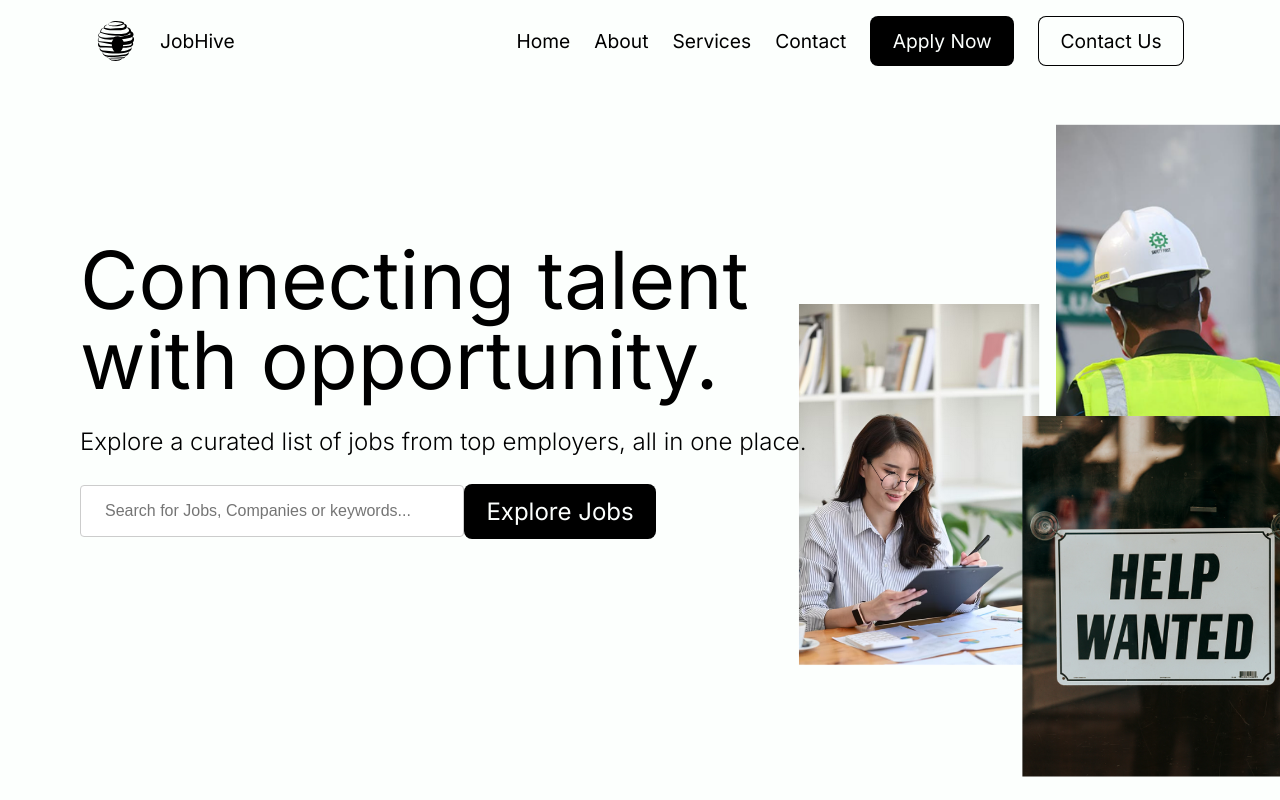
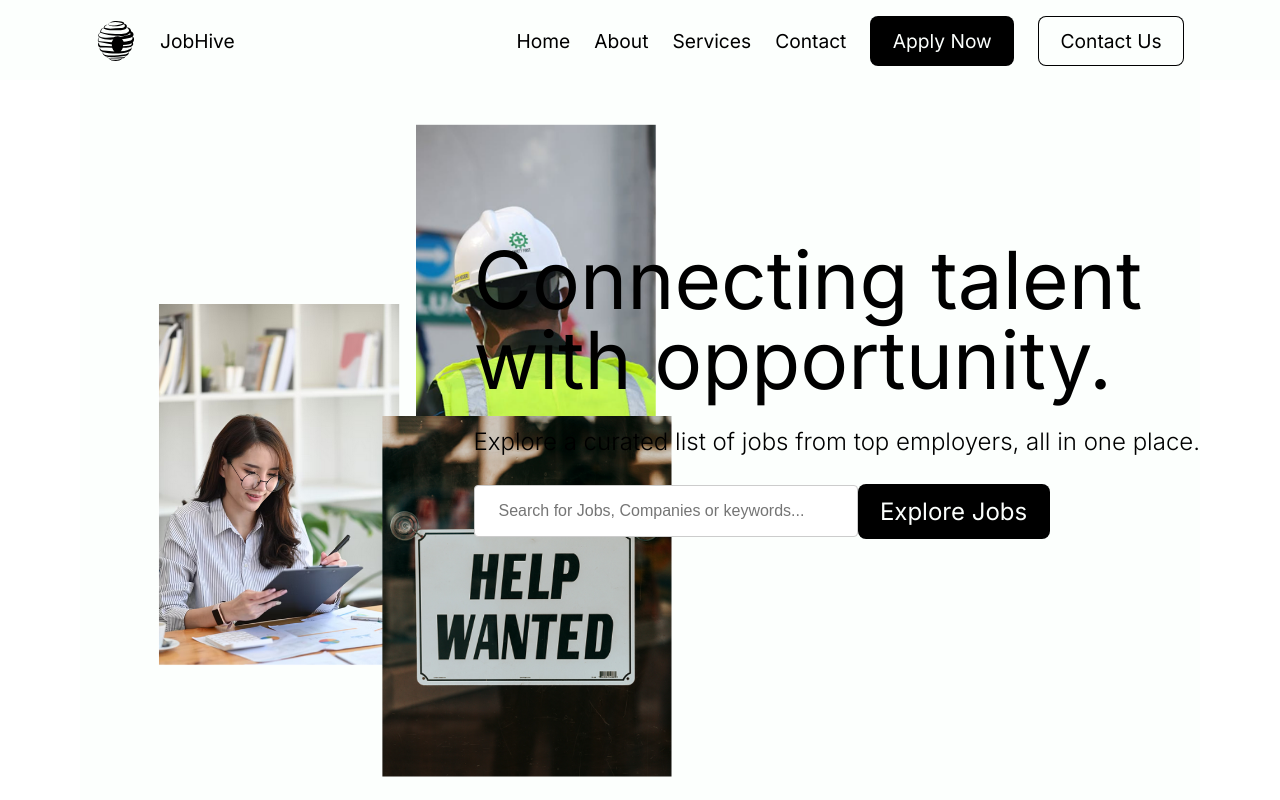
Before and after one commit to efe-ct/jobhive, a React (Vite) app: page / in a window 1280 px wide. Built offline with nearby package versions, Linux system fonts and the light colour scheme.

Commit message:
layout change in hero section (homepage)

```diff
--- a/src/App.jsx
+++ b/src/App.jsx
@@ -25,11 +25,12 @@ const App = () => {
     <>
      {/* Header */}
       <Navbar onNavigate={handleNavigate} />
-
-      {currentPage === 'home' && <Home handleSearch={handleSearch} /> }
-      {currentPage === 'about' && <h2>About Us</h2> }
-      {currentPage === 'services' && <h2>Services</h2> }
-      {currentPage === 'contact' && <h2>Contact Us</h2> }
+      <div id="body">
+        {currentPage === 'home' && <Home handleSearch={handleSearch} /> }
+        {currentPage === 'about' && <h2>About Us</h2> }
+        {currentPage === 'services' && <h2>Services</h2> }
+        {currentPage === 'contact' && <h2>Contact Us</h2> }
+      </div>
     </>
   )
 }
--- a/src/index.css
+++ b/src/index.css
@@ -82,10 +82,13 @@ body {
   cursor: pointer
 }
 
+#body {
+  padding: 0 var(--margin);
+}
+
 /* Hero Section */
 #hero {
   position: relative;
-  padding: 0 var(--margin);
   height: 90vh;
   overflow: hidden;
   /* overflow: hidden; hides the image remains */
@@ -100,7 +103,7 @@ body {
   position: relative;
   transform-origin: top left;
   transform: scale(0.7);
-  left: clamp(1%, 50vw, 90%);
+  /* left: clamp(1%, 50vw, 90%); */
   /* left: calc(clamp(0%, 50vw, 60vw) - (50% * 0.2)); */
 }
 
--- a/src/pages/Home.jsx
+++ b/src/pages/Home.jsx
@@ -1,15 +1,17 @@
 import React from 'react'
 import { LinkEmphasized, SearchButton } from '@/components/UIComponents'
-import {  heroImages } from '@/data/content'
+import { heroImages } from '@/data/content'
 import '@/index.css'
 
 const Home = ({ handleSearch }) => {
   return (
     <>
       <section id="hero">
+        {/* div containing caption and image (layout) */}
+        <div style={{display: 'flex', justifyContent: 'space-between'}}>
           <div id="heroImage">
             {heroImages.map((image) => (
-            <div style={{ zIndex: image.layer, inset: image.inset}} className="image" key={image.id} >
+              <div style={{ zIndex: image.layer, inset: image.inset }} className="image" key={image.id} >
                 <img src={image.src}
                   alt={image.description}
                   width={image.width}
@@ -22,12 +24,12 @@ const Home = ({ handleSearch }) => {
               <br />with opportunity.
             </span>
             <p>Explore a curated list of jobs from top employers, all in one place.</p>
-          <div style={{display: 'flex', alignItems: 'center'}}>
+            <div style={{ display: 'flex', alignItems: 'center' }}>
               <SearchButton onSearch={handleSearch} />
               {/* btn-cta not used */}
-          <LinkEmphasized className="btn-cta" style={{fontSize: '1.5rem'}} href="" color="black" title="Explore Jobs" />
+              <LinkEmphasized className="btn-cta" style={{ fontSize: '1.5rem' }} href="" color="black" title="Explore Jobs" />
             </div>
-
+          </div>
         </div>
       </section>
       <section id="statistics">
```
Lines whose indentation alone changed are shown as unchanged.
